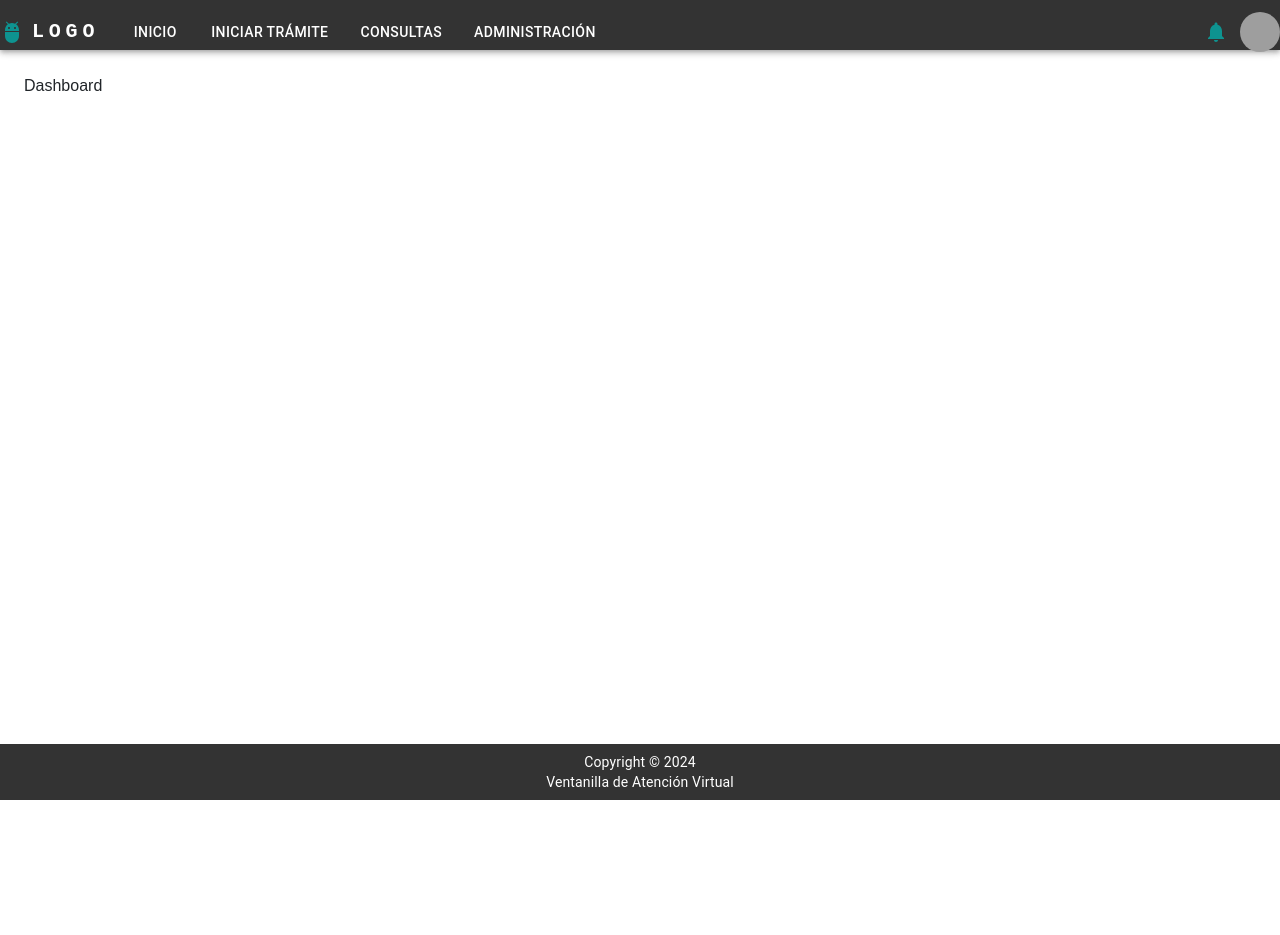
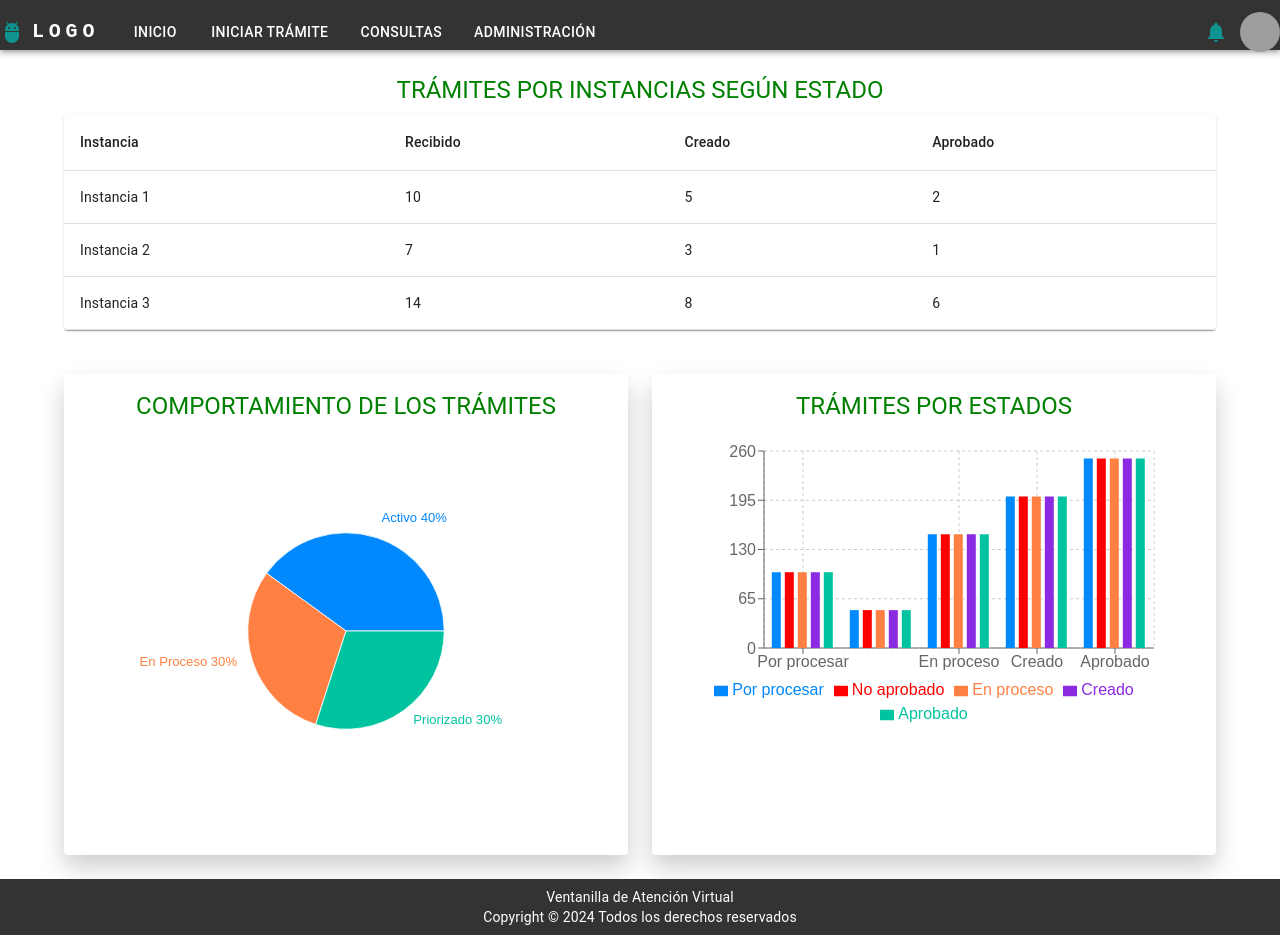
Before and after one commit to monier87/Ventanilla, a React (Vite) app: page /dashboard in a window 1280 px wide. Before the commit the page ends 800 px from the top, so only its background shows below. Built offline with nearby package versions, Linux system fonts and the light colour scheme; grey boxes are pictures that could not be loaded.

Commit message:
CREATE FIRTS VERSION DASHBOARD

```diff
--- a/package.json
+++ b/package.json
@@ -21,11 +21,14 @@
     "@mui/x-date-pickers": "^7.6.2",
     "axios": "^1.7.2",
     "bootstrap": "^5.3.3",
+    "chart.js": "^4.4.3",
     "mui-datatables": "^4.3.0",
     "react": "^18.2.0",
+    "react-chartjs-2": "^5.2.0",
     "react-dom": "^18.2.0",
     "react-icons": "^5.2.1",
     "react-router-dom": "^6.23.1",
+    "recharts": "^2.12.7",
     "styled-components": "^6.1.11"
   },
   "devDependencies": {
--- a/src/components/layout/Copyright.jsx
+++ b/src/components/layout/Copyright.jsx
@@ -4,11 +4,10 @@ const Copyright = () => {
   return (
     <>
       <Typography variant="body2" color="#ffffff" align="center">
-        {'Copyright © '}
-        {new Date().getFullYear()}
+        {'Ventanilla de Atención Virtual'}
       </Typography>
       <Typography variant="body2" color="#ffffff" align="center">
-        {'Ventanilla de Atención Virtual'}
+        {'Copyright ©'} {new Date().getFullYear()} {'Todos los derechos reservados'}
       </Typography>
     </>
   );
--- a/src/components/modules/Administracion/Grupos.jsx
+++ b/src/components/modules/Administracion/Grupos.jsx
@@ -54,6 +54,7 @@ const GroupTable = () => {
     download: true,
     print: true,
     rowsPerPageOptions: [5, 10, 15],
+    responsive: 'vertical',
     customToolbar: () => {
       return (
         <IconButton aria-label="add" onClick={handleAddGruop}>
--- a/src/components/modules/Administracion/Instancias.jsx
+++ b/src/components/modules/Administracion/Instancias.jsx
@@ -46,6 +46,7 @@ const InstanceTable = () => {
     download: true,
     print: true,
     rowsPerPageOptions: [5, 10, 15],
+    responsive: 'vertical',
     customToolbar: () => {
       return (
         <IconButton aria-label="add" onClick={handleAddInstance}>
@@ -57,7 +58,7 @@ const InstanceTable = () => {
 
   return (
     <MUIDataTable
-      title={"Administración de Instancia"}
+      title={"Administración de Instancias"}
       data={data}
       columns={columns}
       options={options}
--- a/src/components/modules/Administracion/Roles.jsx
+++ b/src/components/modules/Administracion/Roles.jsx
@@ -47,6 +47,7 @@ const RoleTable = () => {
     download: true,
     print: true,
     rowsPerPageOptions: [5, 10, 15],
+    responsive: 'horizontal',
     customToolbar: () => {
       return (
         <IconButton aria-label="add" onClick={handleAddRoles}>
--- a/src/components/modules/Administracion/Usuario.jsx
+++ b/src/components/modules/Administracion/Usuario.jsx
@@ -56,6 +56,7 @@ const Usuario = () => {
     download: true,
     print: true,
     rowsPerPageOptions: [5, 10, 15],
+    responsive: 'vertical',
     customToolbar: () => {
       return (
         <IconButton aria-label="add" onClick={handleAddUser}>
--- a/src/components/modules/Dashboard/Dashboard.jsx
+++ b/src/components/modules/Dashboard/Dashboard.jsx
@@ -1,8 +1,125 @@
+import { Container, Typography, Table, TableBody, TableCell, TableContainer, TableHead, TableRow, Paper, Grid, Card, CardContent } from '@mui/material';
+import { PieChart, Pie, Cell, BarChart, Bar, XAxis, YAxis, CartesianGrid, Tooltip, Legend } from 'recharts';
 
-function Dashboard() {
+const tramitesData = [
+  { instancia: 'Instancia 1', recibido: 10, creado: 5, aprobado: 2 },
+  { instancia: 'Instancia 2', recibido: 7, creado: 3, aprobado: 1 },
+  { instancia: 'Instancia 3', recibido: 14, creado: 8, aprobado: 6 },
+];
+
+const comportamientoData = [
+  { name: 'Activo', value: 400 },
+  { name: 'En Proceso', value: 300 },
+  { name: 'Priorizado', value: 300 },
+];
+
+const tramitesPorEstadoData = [
+  { name: 'Por procesar', value: 100 },
+  { name: 'No aprobado', value: 50 },
+  { name: 'En proceso', value: 150 },
+  { name: 'Creado', value: 200 },
+  { name: 'Aprobado', value: 250 },
+];
+
+const COLORS = ['#0088FE', '#FF8042', '#00C49F'];
+const BARS = [
+  { color: '#0088FE', name: 'Por procesar' },
+  { color: '#FF0000', name: 'No aprobado' },
+  { color: '#FF8042', name: 'En proceso' },
+  { color: '#8A2BE2', name: 'Creado' },
+  { color: '#00C49F', name: 'Aprobado' },
+];
+
+function App() {
   return (
-    <div>Dashboard</div>
-  )
+    <Container>
+      <Typography variant="h5" gutterBottom style={{ color: 'green', textAlign: 'center' }}>
+        TRÁMITES POR INSTANCIAS SEGÚN ESTADO
+      </Typography>
+      <TableContainer component={Paper}>
+        <Table>
+          <TableHead>
+            <TableRow>
+              <TableCell>Instancia</TableCell>
+              <TableCell>Recibido</TableCell>
+              <TableCell>Creado</TableCell>
+              <TableCell>Aprobado</TableCell>
+            </TableRow>
+          </TableHead>
+          <TableBody>
+            {tramitesData.map((row) => (
+              <TableRow key={row.instancia}>
+                <TableCell>{row.instancia}</TableCell>
+                <TableCell>{row.recibido}</TableCell>
+                <TableCell>{row.creado}</TableCell>
+                <TableCell>{row.aprobado}</TableCell>
+              </TableRow>
+            ))}
+          </TableBody>
+        </Table>
+      </TableContainer>
+
+      <Grid container spacing={3} style={{ marginTop: 20 }}>
+        <Grid item xs={12} md={6}>
+          <Card style={{ boxShadow: '0 12px 24px rgba(0, 0, 0, 0.2)', height: '100%' }}>
+            <CardContent>
+              <Typography variant="h5" gutterBottom style={{ color: 'green', textAlign: 'center' }}>
+                COMPORTAMIENTO DE LOS TRÁMITES
+              </Typography>
+              <div style={{ display: 'flex', justifyContent: 'center' }}>
+                <PieChart width={650} height={400}>
+                  <Pie
+                    data={comportamientoData}
+                    cx="50%"
+                    cy="50%"
+                    labelLine={false}
+                    label={({ name, percent }) => `${name} ${(percent * 100).toFixed(0)}%`}
+                    outerRadius={120}
+                    fill="#8884d8"
+                    dataKey="value"
+                  >
+                    {comportamientoData.map((entry, index) => (
+                      <Cell key={`cell-${index}`} fill={COLORS[index % COLORS.length]} />
+                    ))}
+                  </Pie>
+                  <Tooltip />
+                </PieChart>
+              </div>
+            </CardContent>
+          </Card>
+        </Grid>
+
+        <Grid item xs={12} md={6}>
+          <Card style={{ boxShadow: '0 12px 24px rgba(0, 0, 0, 0.2)', height: '100%' }}>
+            <CardContent>
+              <Typography variant="h5" gutterBottom style={{ color: 'green', textAlign: 'center' }}>
+                TRÁMITES POR ESTADOS
+              </Typography>
+              <div style={{ display: 'flex', justifyContent: 'center' }}>
+                <BarChart
+                  width={500}
+                  height={300}
+                  data={tramitesPorEstadoData}
+                  margin={{
+                    top: 20, right: 30, left: 20, bottom: 5,
+                  }}
+                >
+                  <CartesianGrid strokeDasharray="3 3" />
+                  <XAxis dataKey="name" />
+                  <YAxis />
+                  <Tooltip />
+                  <Legend />
+                  {BARS.map((bar) => (
+                    <Bar key={bar.name} dataKey="value" name={bar.name} fill={bar.color} />
+                  ))}
+                </BarChart>
+              </div>
+            </CardContent>
+          </Card>
+        </Grid>
+      </Grid>
+    </Container>
+  );
 }
 
-export default Dashboard
+export default App;
```
Also changed, not shown: 1 other file (tests, documents, lock files or other folders).
